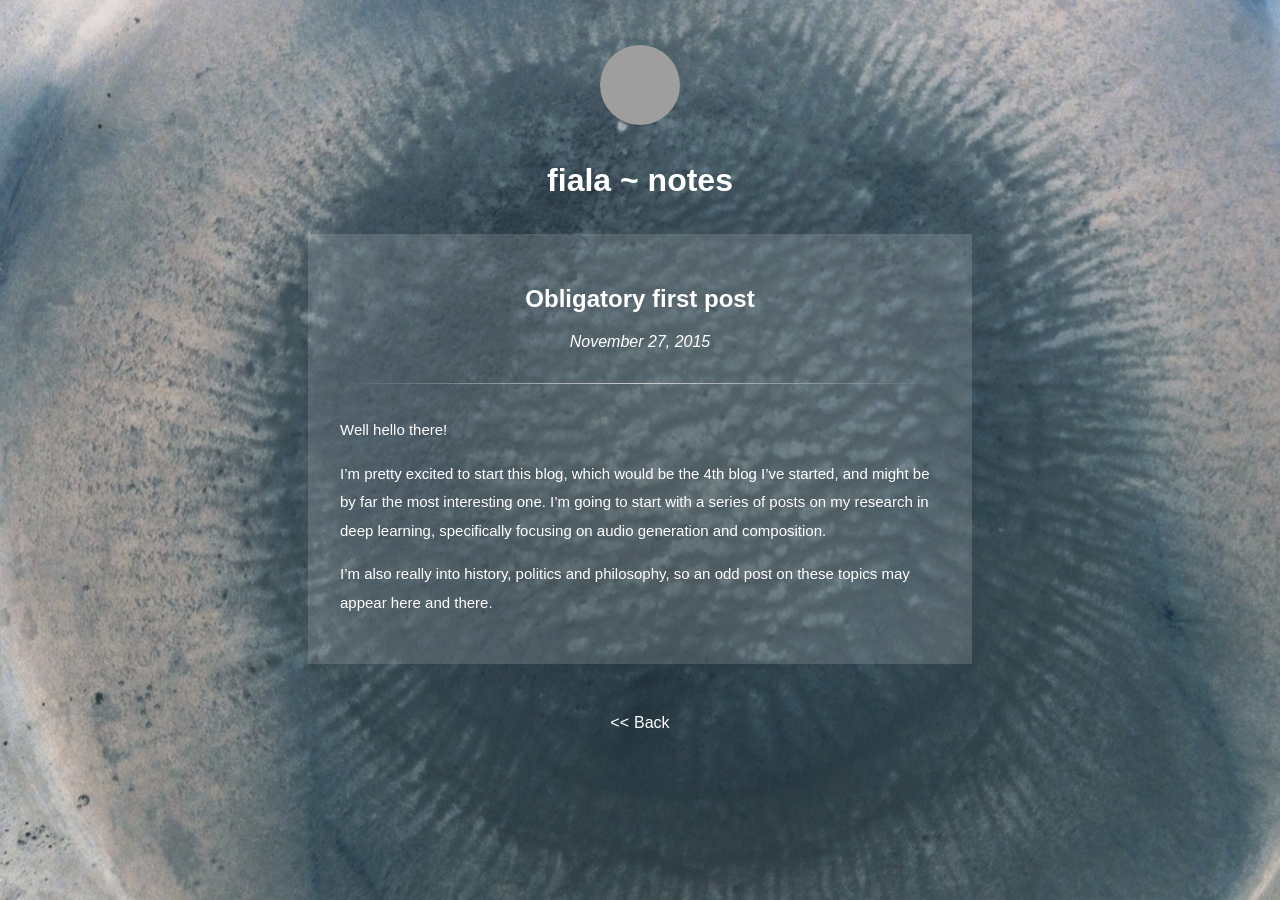
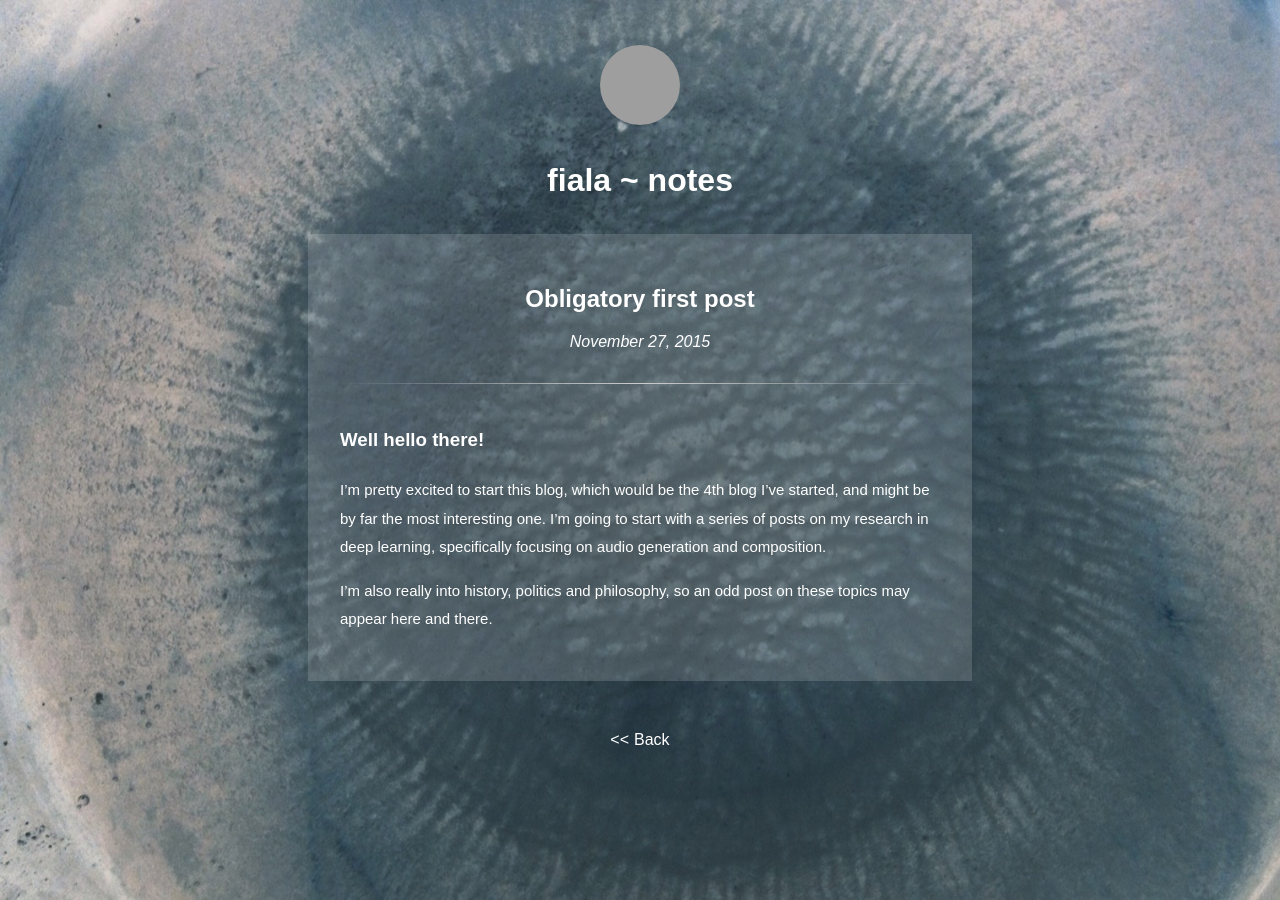
Before and after one commit to jakubfiala/notes, a Jekyll site: the page built from _posts/2015-11-27-obligatory-first-post.markdown, in a window 1280 px wide. Built offline with Jekyll 4.4.1, drawn with Linux system fonts in a browser that asks for light colours; some web fonts are replaced; grey boxes are pictures that could not be loaded.

Commit message:
minor fixes

```diff
--- a/_posts/2015-11-27-obligatory-first-post.markdown
+++ b/_posts/2015-11-27-obligatory-first-post.markdown
@@ -4,7 +4,7 @@ title:  "Obligatory first post"
 date:   2015-11-27 09:14:46 +0000
 ---
 
-Well hello there!
+### Well hello there!
 
 I'm pretty excited to start this blog, which would be the 4th blog I've started, and might be by far the most interesting one. I'm going to start with a series of posts on my research in deep learning, specifically focusing on audio generation and composition.
 
```
Also changed, not shown: about.md (+1 -1 lines), 2 other files.
